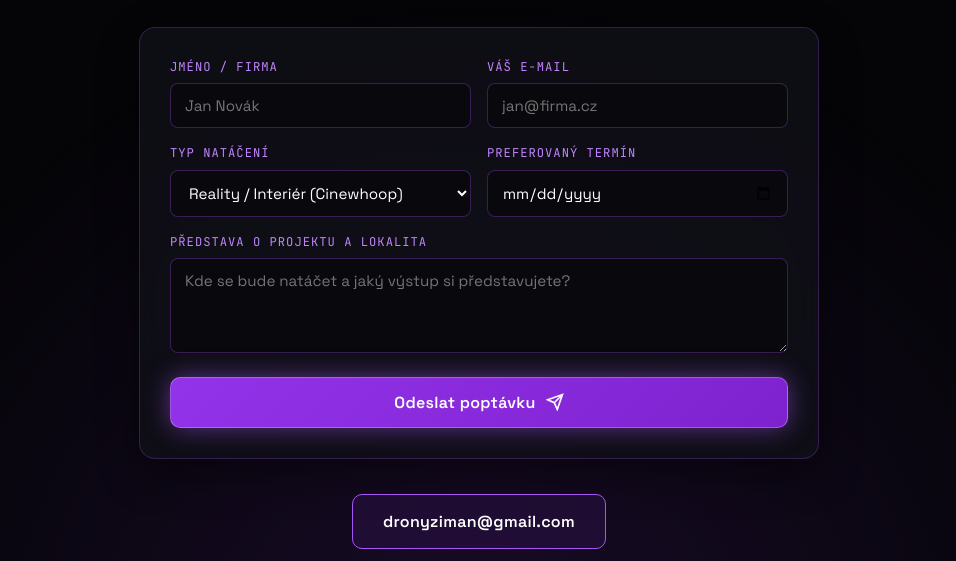
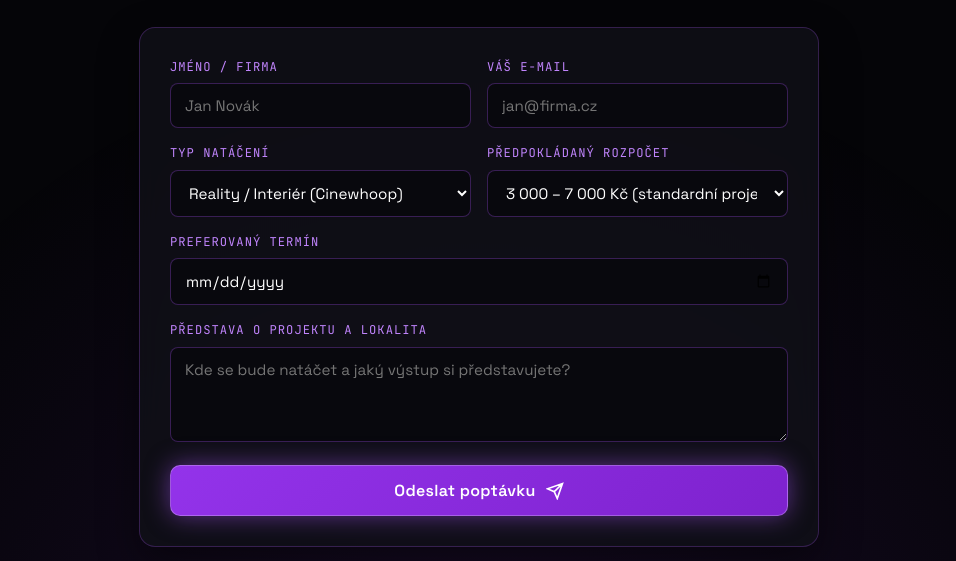
Before and after one commit to zimama3356-collab/FreewillFPV-Portfolio, a plain HTML site: page index.html in a window 1280 px wide. Shown: the part 2995-3556 px from the top of the page, without its empty margins (161-1117 px from the left). Drawn offline with Linux system fonts and the light colour scheme.

Commit message:
Update index.html

```diff
--- a/index.html
+++ b/index.html
@@ -824,9 +824,19 @@
                     </select>
                 </div>
                 <div class="form-group">
-                    <label for="date">Preferovaný termín</label>
-                    <input type="date" id="date" class="form-control">
+                    <label for="budget">Předpokládaný rozpočet</label>
+                    <select id="budget" class="form-control">
+                        <option value="Do 3 000 Kč (krátký klip / Reels)">Do 3 000 Kč (krátký klip / Reels)</option>
+                        <option value="3 000 – 7 000 Kč (standardní projekt)" selected>3 000 – 7 000 Kč (standardní projekt)</option>
+                        <option value="7 000 – 15 000 Kč (komplexní produkce)">7 000 – 15 000 Kč (komplexní produkce)</option>
+                        <option value="15 000+ Kč (větší kampaň / více lokací)">15 000+ Kč (větší kampaň / více lokací)</option>
+                        <option value="Zatím nemám představu / Dle nabídky">Zatím nemám představu / Dle nabídky</option>
+                    </select>
                 </div>
+            </div>
+            <div class="form-group">
+                <label for="date">Preferovaný termín</label>
+                <input type="date" id="date" class="form-control">
             </div>
             <div class="form-group">
                 <label for="message">Představa o projektu a lokalita</label>
@@ -927,6 +937,7 @@
             const name = document.getElementById('name').value;
             const email = document.getElementById('email').value;
             const category = document.getElementById('category').value;
+            const budget = document.getElementById('budget').value;
             const date = document.getElementById('date').value || 'Dle domluvy';
             const message = document.getElementById('message').value;
 
@@ -936,6 +947,7 @@
                 `Jméno / Firma: ${name}\n` +
                 `E-mail: ${email}\n` +
                 `Typ natáčení: ${category}\n` +
+                `Předpokládaný rozpočet: ${budget}\n` +
                 `Preferovaný termín: ${date}\n\n` +
                 `Představa a lokalita:\n${message}`
             );
```
